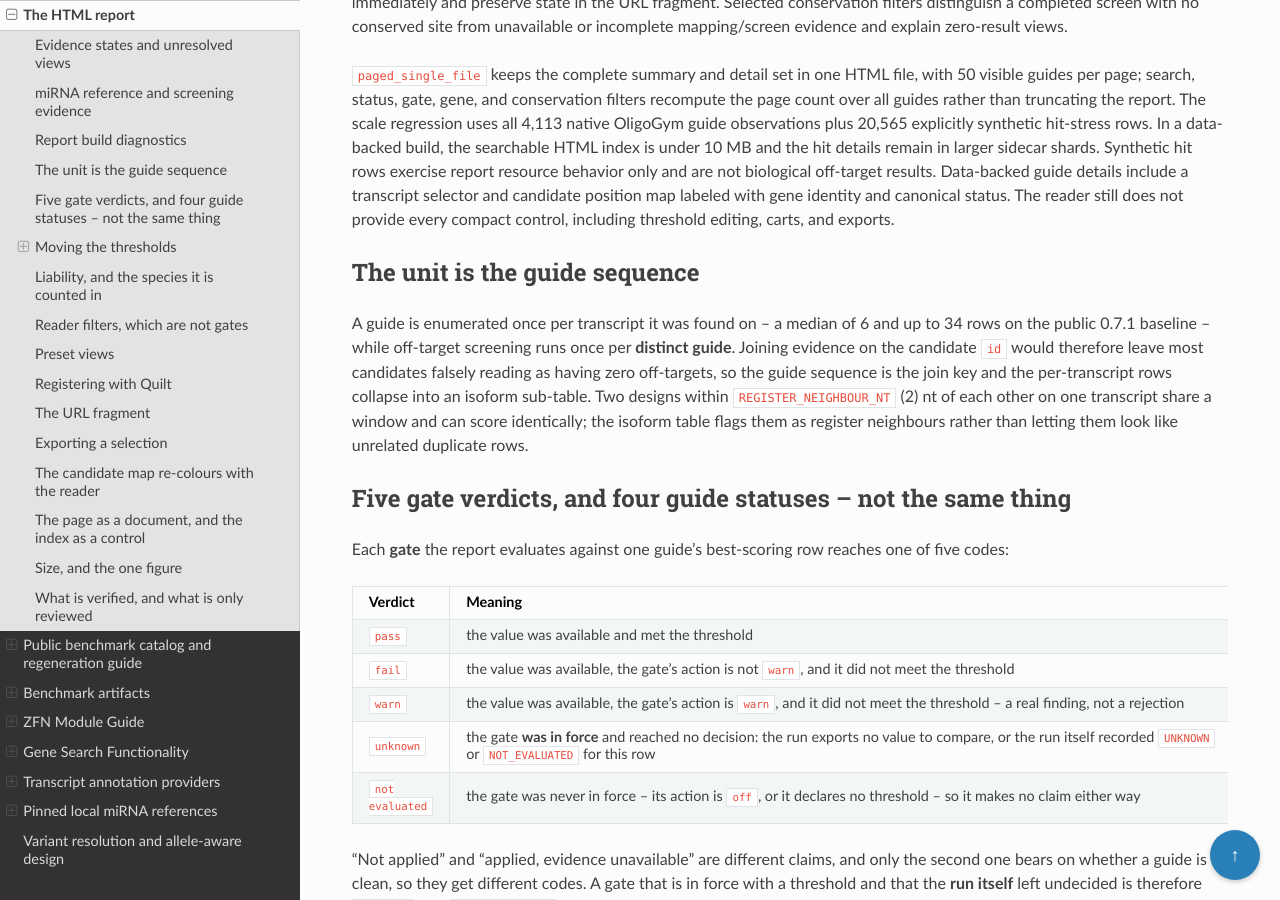
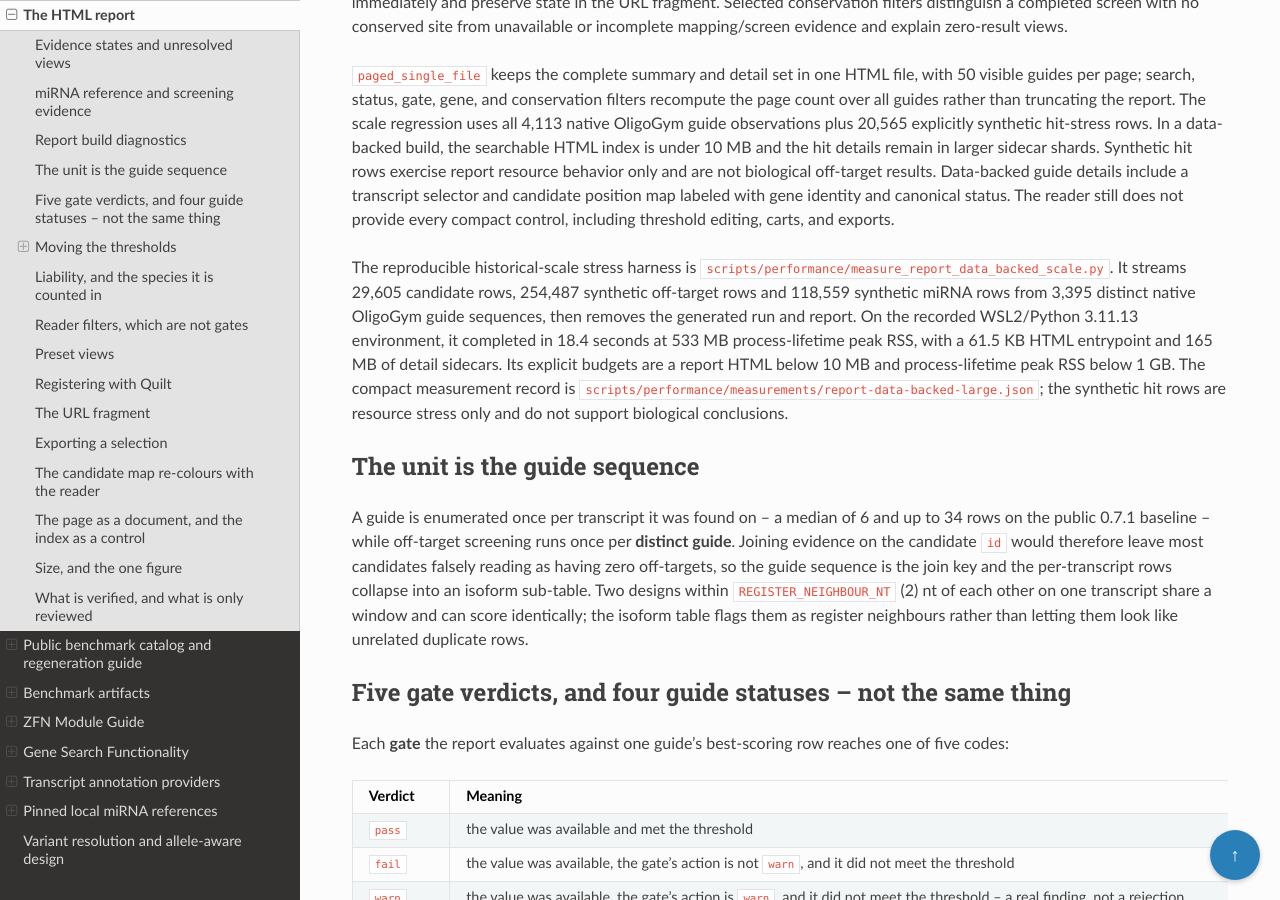
Before and after one commit to Austin-s-h/sirnaforge, a Sphinx documentation site: the page built from docs/html_report.md, in a window 1280 px wide and 900 px high, scrolled down 3246 px. Built offline with Sphinx 7.4.7 and the Read the Docs theme 3.1.0, drawn with Linux system fonts in a browser that asks for light colours.

Commit message:
Document large report resource budgets

```diff
--- a/docs/html_report.md
+++ b/docs/html_report.md
@@ -159,6 +159,16 @@ exercise report resource behavior only and are not biological off-target results
 details include a transcript selector and candidate position map labeled with gene identity and
 canonical status. The reader still does not provide every compact control, including threshold
 editing, carts, and exports.
+
+The reproducible historical-scale stress harness is
+`scripts/performance/measure_report_data_backed_scale.py`. It streams 29,605 candidate rows,
+254,487 synthetic off-target rows and 118,559 synthetic miRNA rows from 3,395 distinct native
+OligoGym guide sequences, then removes the generated run and report. On the recorded WSL2/Python
+3.11.13 environment, it completed in 18.4 seconds at 533 MB process-lifetime peak RSS, with a
+61.5 KB HTML entrypoint and 165 MB of detail sidecars. Its explicit budgets are a report HTML below
+10 MB and process-lifetime peak RSS below 1 GB. The compact measurement record is
+`scripts/performance/measurements/report-data-backed-large.json`; the synthetic hit rows are resource
+stress only and do not support biological conclusions.
 
 ## The unit is the guide sequence
 
```
Also changed, not shown: 1 other file.
